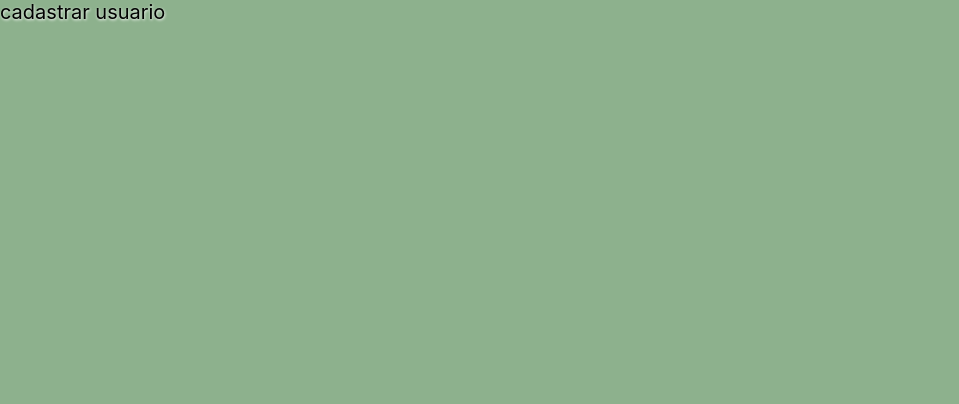
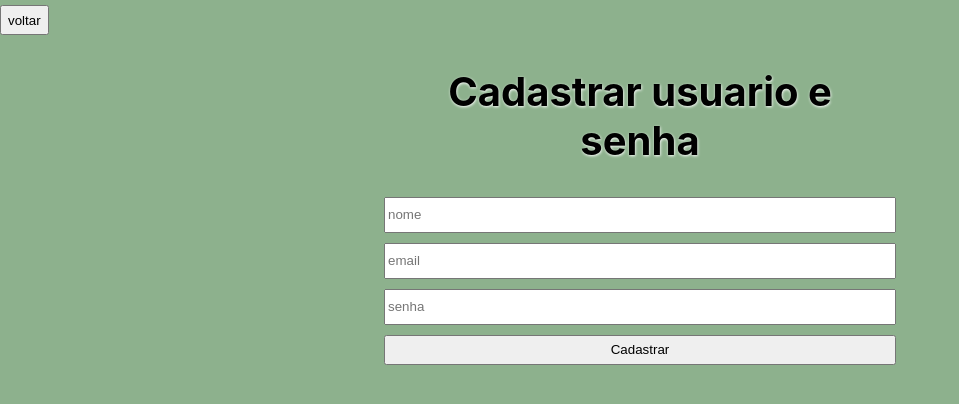
Before and after one commit to fabio460/plantas, a React (Create React App) app: page /cadastrarUsuario in a window 1280 px wide. Shown: the top 404 px of the page, without its empty margins (0-959 px from the left). Built offline with nearby package versions, Linux system fonts and the light colour scheme.

Commit message:
tela de cadastro de usuario

```diff
--- a/src/cadastro.js
+++ b/src/cadastro.js
@@ -8,6 +8,10 @@ function Cadastro(){
     const [descricao,setDescricao]= useState();
     const [preco,setPreco]=useState();
     const h = useHistory()
+    const atualiza = localStorage.getItem('token');
+    if(!atualiza){
+       h.push('/')
+    }
     const postar = ()=>{
        if(titulo && imagem && descricao && preco){
         api.postar(titulo,imagem,descricao,preco)
--- a/src/cadastro_usuario.js
+++ b/src/cadastro_usuario.js
@@ -1,7 +1,24 @@
-import React from "react";
+import React, { useState } from "react";
+import {useHistory} from 'react-router-dom';
 function CadastrarUsuario(){
+    const [nome,setNome] = useState();
+    const [email,setEmail]=useState();
+    const [senha,setSenha]= useState();
+    const h = useHistory()
+    const cadastrar = ()=>{
+
+    }
     return <>
-       cadastrar usuario
+        <button onClick={()=>h.push('/')}>voltar</button>
+        <div className='formulario'>
+              <h1>Cadastrar usuario e senha</h1>
+
+              <input value={nome} onChange={e => setNome(e.target.value)} placeholder='nome'/>
+              <input type='email' value={email} onChange={e => setEmail(e.target.value)} placeholder='email'/>
+              <input type='password' value={senha} onChange={e => setSenha(e.target.value)} placeholder='senha'/>
+              <button onClick={cadastrar}>Cadastrar</button>
+
+        </div>
     </>
 }
 export default CadastrarUsuario;
--- a/src/homePlantas.js
+++ b/src/homePlantas.js
@@ -62,7 +62,7 @@ function Home(){
            <div className='header_2'>
                 {localStorage.getItem('token')?<h5 className='link' onClick={logout}>logout</h5>:<h5 onClick={()=>h.push('/login')} className='link'>login</h5>}
 
-                <h5 className='link' onClick={link_cadastro}>cadastro</h5>
+                <h5 className='link' onClick={link_cadastro}>cadastrar item</h5>
                 <a href='https://github.com/fabio460'><img src={git} alt=''/></a>
            </div>
        </header>
--- a/src/index.css
+++ b/src/index.css
@@ -26,8 +26,10 @@ header{
   display: flex;
   justify-content: space-between;
   align-items: center;
-  width: 180px;
+  width: 290px;
+
 }
+
 .planta img{
   width: 160px;
   height: 160px;
@@ -51,7 +53,7 @@ header{
 }
 .link{
   cursor: pointer;
-  max-width: 100px;
+  max-width: 200px;
 }
 .link:hover{
   color: orangered;
@@ -146,6 +148,11 @@ button{
   margin: 0px;
 
 }
+span{
+  color: blue;
+  text-decoration: underline;
+}
+
 @media (max-width:400px) {
   .Lista_plantas{
     display: grid;
--- a/src/login.js
+++ b/src/login.js
@@ -14,14 +14,19 @@ function Login(){
         })
         .then((res)=>{
           console.log(res.data)
+          if(res.data === "usuario não cadastrado"){
+             alert('usuario ou senha, inválidos')
+          }else{
             localStorage.setItem('token',res.data)
             localStorage.setItem('usuario',res.data.usuario)
-        })
-
             h.push('/')
             setTimeout(() => {
               window.location.reload();
             }, 500);
+          }
+        })
+
+
     }
 
     return <>
@@ -30,9 +35,9 @@ function Login(){
               <h1>Login</h1>
 
               <input value={email} onChange={e => setEmail(e.target.value)} placeholder='email'/>
-            <input value={senha} onChange={e => setSenha(e.target.value)} placeholder='senha'/>
+              <input type='password' value={senha} onChange={e => setSenha(e.target.value)} placeholder='senha'/>
               <button onClick={auth}>logar</button>
-
+              <div>Senão e cadastrado <span onClick={()=>{h.push('/cadastrarUsuario')}} className='link '>cadastre-se</span></div>
         </div>
 
 
```
Lines whose indentation alone changed are shown as unchanged.
